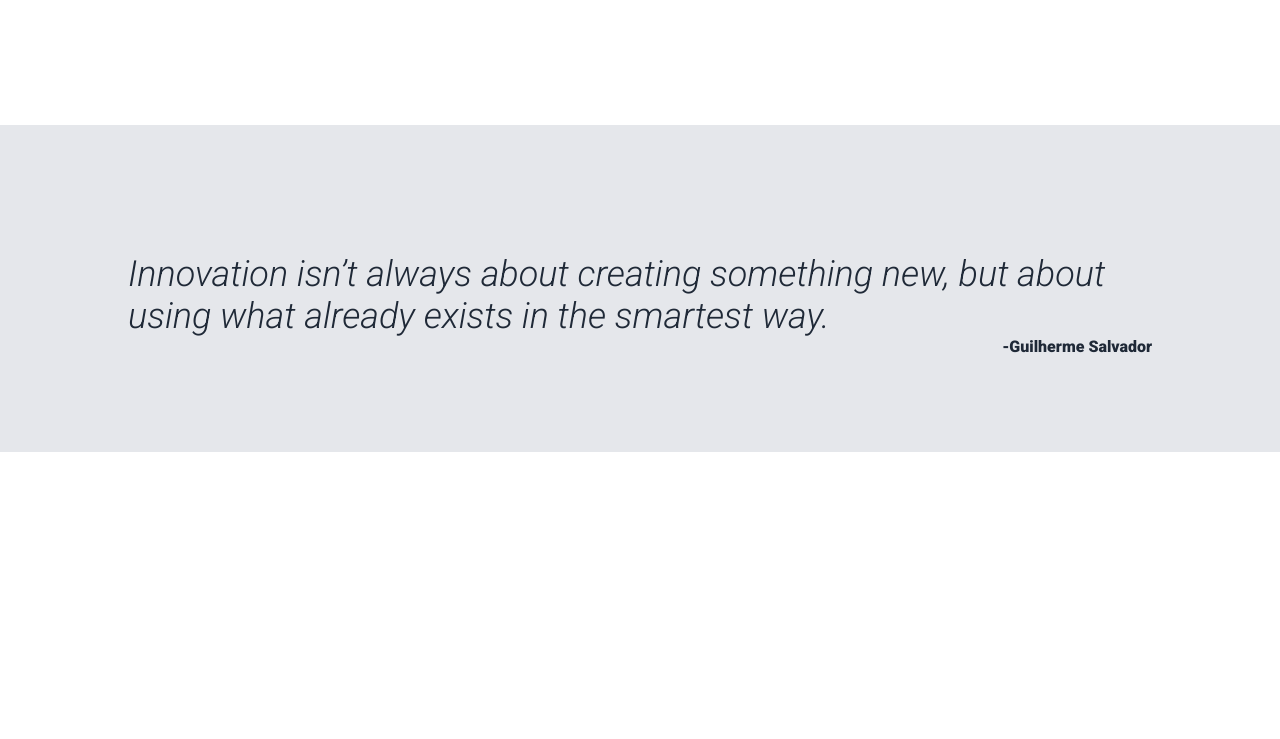
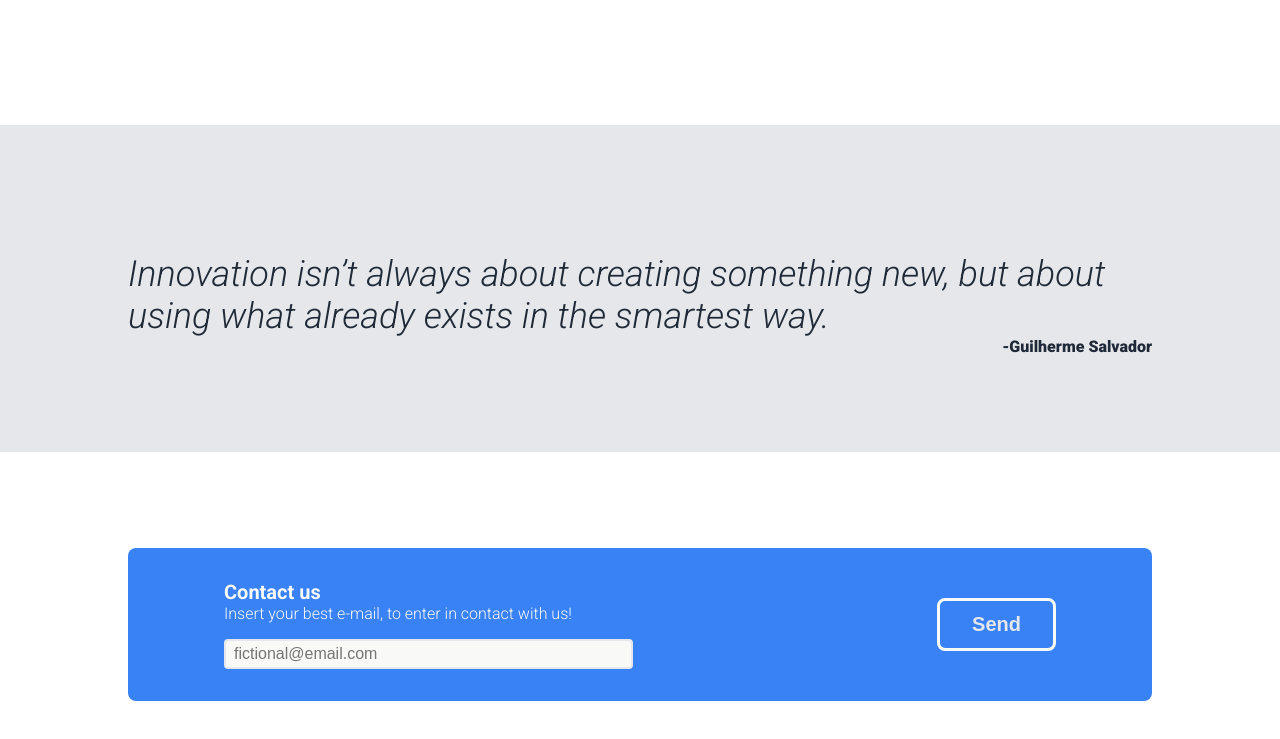
Before and after one commit to guisalva/odin-it-consulting-landing-page, a plain HTML site: page src/index.html in a window 1280 px wide. Shown: the part 955-1694 px from the top of the page. Before the commit the page ends 1407 px from the top, so only its background shows below. Drawn offline with Linux system fonts and the light colour scheme.

Commit message:
Add layout and style to contact section

```diff
--- a/src/index.html
+++ b/src/index.html
@@ -90,5 +90,17 @@
         <span>-Guilherme Salvador</span>
       </div>
     </div>
+
+    <div class="contact-bg">
+      <div class="contact">
+        <div>
+          <h4>Contact us</h4>
+          <p>Insert your best e-mail, to enter in contact with us!</p>
+          <input type="email" placeholder="fictional@email.com" />
+        </div>
+
+        <button>Send</button>
+      </div>
+    </div>
   </body>
 </html>
--- a/src/style.css
+++ b/src/style.css
@@ -175,3 +175,59 @@ header ul li {
   align-self: flex-end;
   font-weight: 900;
 }
+
+/* CONTACT SECTION */
+.contact-bg {
+  background-color: #fff;
+}
+
+.contact {
+  background-color: #3882f6;
+  color: #f9faf8;
+  width: 1024px;
+  margin: 6rem auto;
+  padding: 2rem 6rem;
+  border-radius: 0.5rem;
+
+  display: flex;
+  justify-content: space-between;
+  align-items: center;
+  gap: 2rem;
+}
+
+.contact div {
+  width: 100%;
+}
+
+.contact div h4 {
+  font-size: 1.25rem;
+}
+
+.contact div p {
+  font-weight: 300;
+}
+
+.contact div input {
+  margin-top: 1rem;
+
+  background-color: #f9faf8;
+  color: #1f2937;
+  border: 2px solid #e5e7eb;
+  border-radius: 0.25rem;
+  padding: 0.25rem 0.5rem;
+  width: 60%;
+}
+
+.contact div input:focus {
+  outline: none;
+}
+
+.contact button {
+  color: #e5e7eb;
+  font-size: 1.25rem;
+  font-weight: 900;
+
+  border: 3px solid #f9faf8;
+  border-radius: 0.5rem;
+  padding: 0.75rem 2rem;
+}
```
